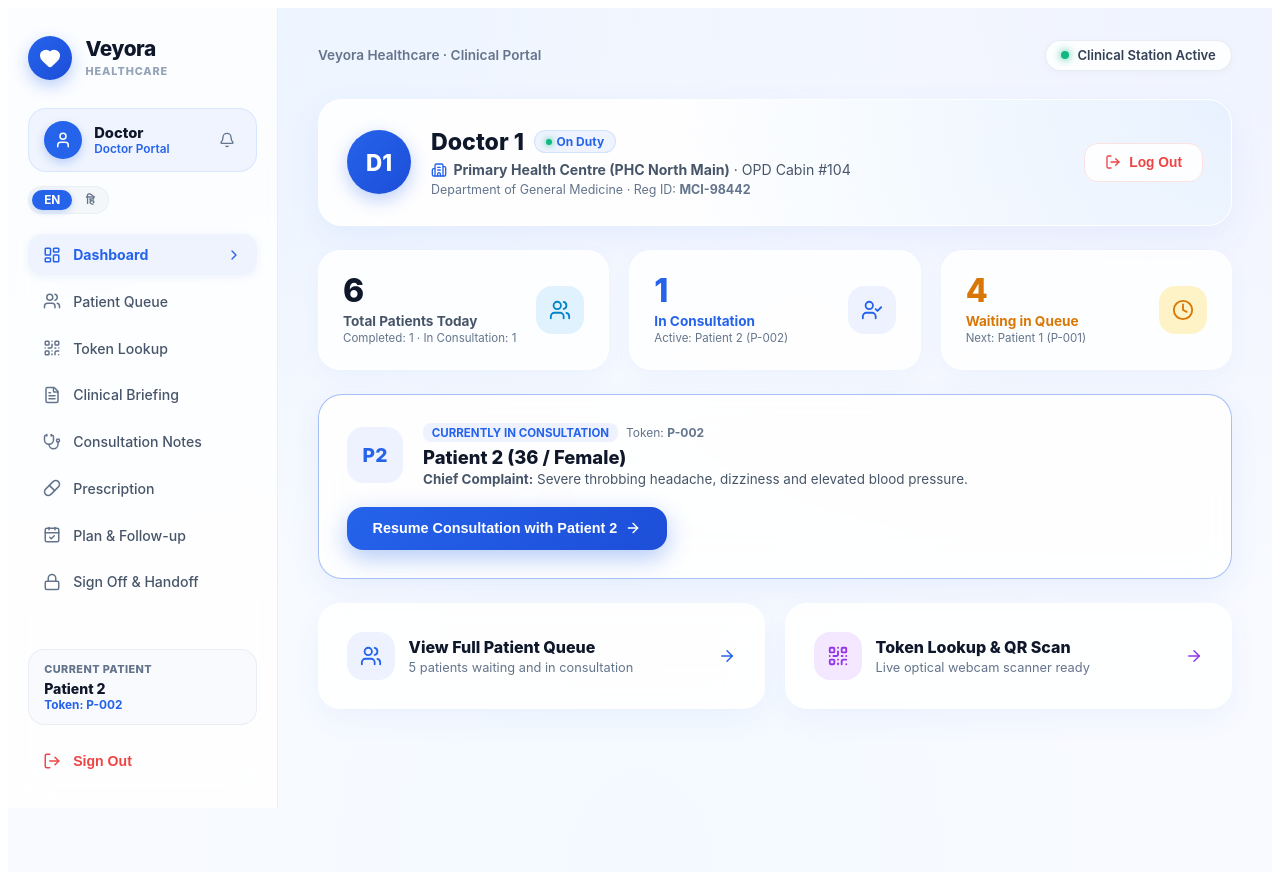
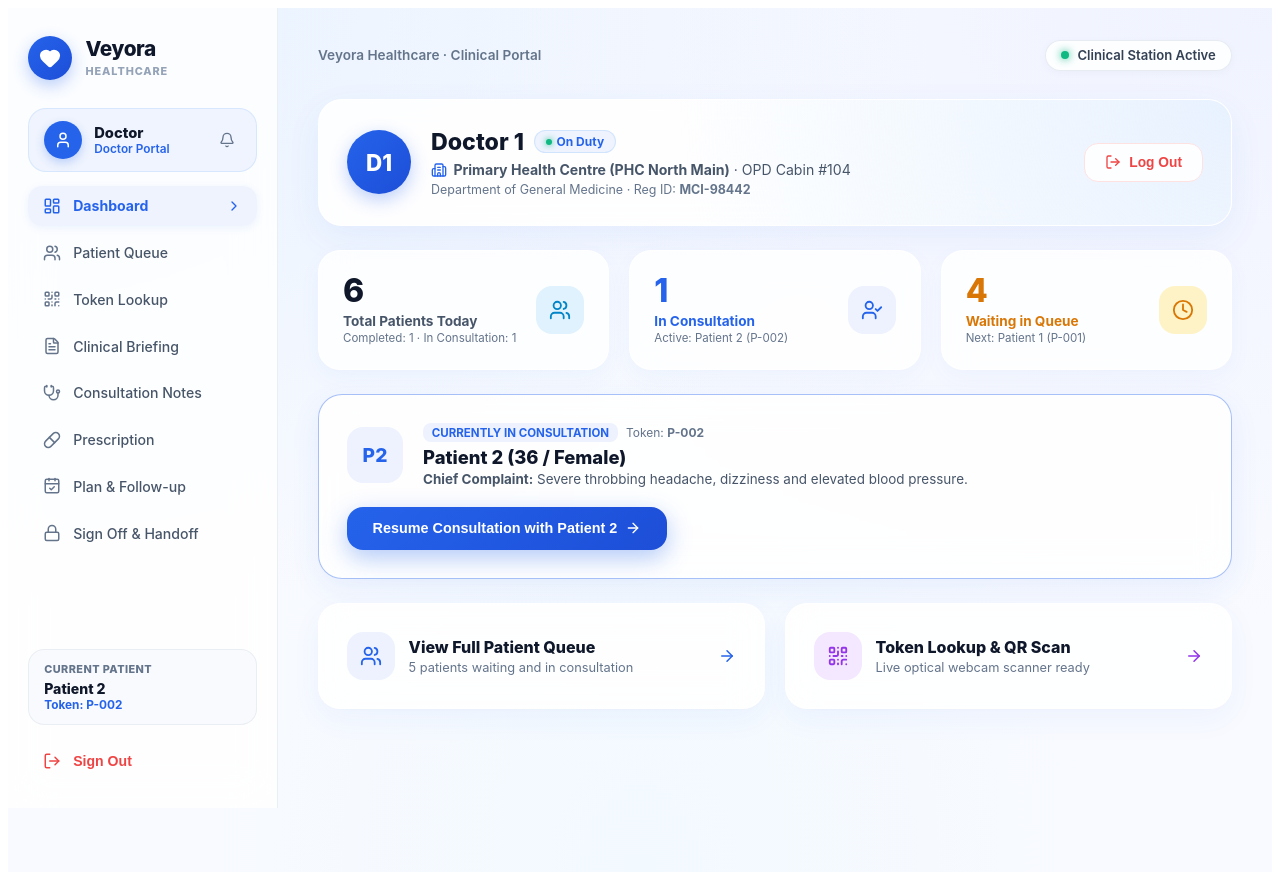
Before and after one commit to VASU-2008/CodeByte, a React (Vite) app in the folder client/: page /doctor in a window 1280 px wide. Built offline with nearby package versions, Linux system fonts and the light colour scheme; no server answers.

Commit message:
shreyas(doctor): changing the ui

```diff
--- a/client/src/portals/doctor/DoctorLayout.jsx
+++ b/client/src/portals/doctor/DoctorLayout.jsx
@@ -167,36 +167,6 @@ export default function DoctorLayout({ children }) {
                         </div>
                     </div>
 
-                    {/* Language Selector Pill (matching the screenshot) */}
-                    <div style={{
-                        display: 'inline-flex',
-                        background: 'rgba(241, 245, 249, 0.8)',
-                        borderRadius: '20px',
-                        padding: '0.2rem',
-                        gap: '0.2rem',
-                        marginBottom: '1.25rem',
-                        border: '1px solid rgba(226, 232, 240, 0.5)'
-                    }}>
-                        <span style={{
-                            background: '#2563eb',
-                            color: '#ffffff',
-                            borderRadius: '16px',
-                            padding: '0.2rem 0.75rem',
-                            fontSize: '0.74rem',
-                            fontWeight: '700',
-                            boxShadow: '0 2px 6px rgba(37, 99, 235, 0.25)'
-                        }}>
-                            EN
-                        </span>
-                        <span style={{
-                            color: '#64748b',
-                            padding: '0.2rem 0.65rem',
-                            fontSize: '0.74rem',
-                            fontWeight: '600'
-                        }}>
-                            हि
-                        </span>
-                    </div>
 
                     {/* Navigation Items */}
                     <nav style={{ display: 'flex', flexDirection: 'column', gap: '0.4rem' }}>
```
